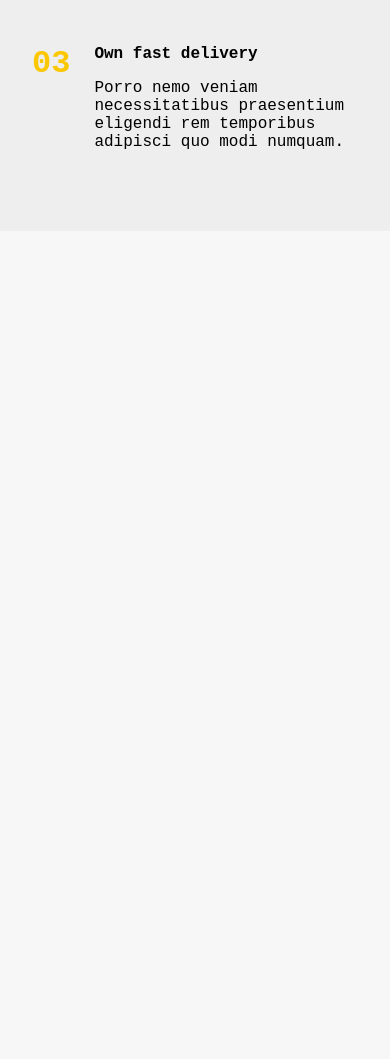
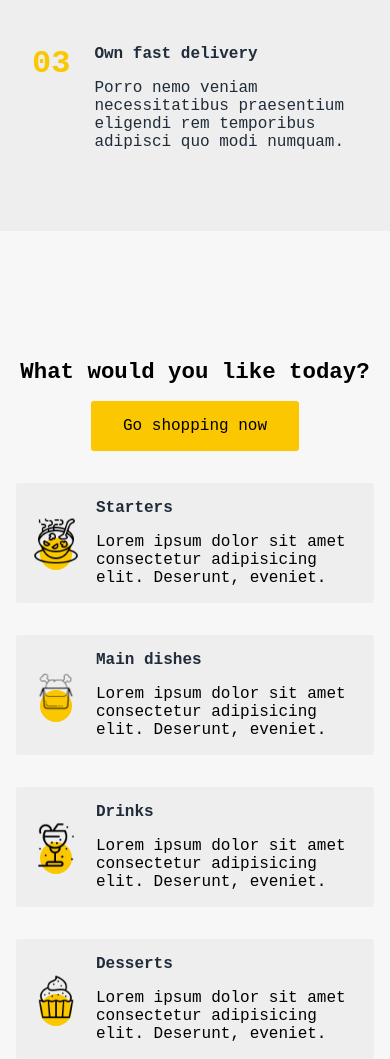
Before and after one commit to yakuppgeyikk96/RestaurantApp, a website: page index.html in a window 390 px wide. Shown: the part 1353-2412 px from the top of the page. Before the commit the page ends 1648 px from the top, so only its background shows below. Drawn offline with Linux system fonts and the light colour scheme.

Commit message:
Add categories section

```diff
--- a/index.html
+++ b/index.html
@@ -104,9 +104,7 @@
             <li class="item item-2">
               <p class="item-number">02</p>
               <div class="item-content">
-                <p class="title">
-                  Fresh, organic ingredients
-                </p>
+                <p class="title">Fresh, organic ingredients</p>
                 <p class="description">
                   Porro nemo veniam necessitatibus praesentium eligendi rem
                   temporibus adipisci quo modi numquam.
@@ -116,9 +114,7 @@
             <li class="item item-3">
               <p class="item-number">03</p>
               <div class="item-content">
-                <p class="title">
-                  Own fast delivery
-                </p>
+                <p class="title">Own fast delivery</p>
                 <p class="description">
                   Porro nemo veniam necessitatibus praesentium eligendi rem
                   temporibus adipisci quo modi numquam.
@@ -128,6 +124,62 @@
           </ul>
         </div>
       </section>
+      <section class="categories">
+        <div class="categories-heading">
+          <p>What would you like today?</p>
+          <div role="button" class="btn-lg">Go shopping now</div>
+        </div>
+        <div class="categories-cards">
+          <div class="card">
+            <div class="card-icon">
+              <img src="./assets/icons/starters.png" alt="starters" />
+            </div>
+            <div class="card-content">
+              <p>Starters</p>
+              <p>
+                Lorem ipsum dolor sit amet consectetur adipisicing elit.
+                Deserunt, eveniet.
+              </p>
+            </div>
+          </div>
+          <div class="card">
+            <div class="card-icon">
+              <img src="./assets/icons/main_dishes.png" alt="main_dishes" />
+            </div>
+            <div class="card-content">
+              <p>Main dishes</p>
+              <p>
+                Lorem ipsum dolor sit amet consectetur adipisicing elit.
+                Deserunt, eveniet.
+              </p>
+            </div>
+          </div>
+          <div class="card">
+            <div class="card-icon">
+              <img src="./assets/icons/drinks.png" alt="drinks" />
+            </div>
+            <div class="card-content">
+              <p>Drinks</p>
+              <p>
+                Lorem ipsum dolor sit amet consectetur adipisicing elit.
+                Deserunt, eveniet.
+              </p>
+            </div>
+          </div>
+          <div class="card">
+            <div class="card-icon">
+              <img src="./assets/icons/deserts.png" alt="desserts" />
+            </div>
+            <div class="card-content">
+              <p>Desserts</p>
+              <p>
+                Lorem ipsum dolor sit amet consectetur adipisicing elit.
+                Deserunt, eveniet.
+              </p>
+            </div>
+          </div>
+        </div>
+      </section>
     </main>
   </body>
 </html>
--- a/sass/abstracts/_variables.scss
+++ b/sass/abstracts/_variables.scss
@@ -2,7 +2,7 @@
   --bg-primary: #f7f7f7;
   --bg-primary-light: #eee;
   --primary-clr: #fac700;
-  --secondary-clr: #231e41;
+  --secondary-clr: #202c39;
   --text-clr: black;
 
   --icon-size: 1.5rem;
--- /dev/null
+++ b/sass/layout/_categories.scss
@@ -0,0 +1,148 @@
+.categories {
+  height: 40rem;
+  margin: 2rem 0;
+  padding: 2rem 4rem;
+  width: 90%;
+  margin-inline: auto;
+
+  &-heading {
+    display: flex;
+    justify-content: space-evenly;
+    align-items: center;
+    margin: 2rem 0;
+
+    p {
+      flex: 1;
+      font-size: var(--fs-lg);
+      font-weight: var(--fw-bold);
+      color: var(--secondary-color);
+    }
+  }
+
+  &-cards {
+    display: grid;
+    grid-template-columns: repeat(2, 1fr);
+    gap: 2rem;
+
+    .card {
+      display: flex;
+      justify-content: center;
+      align-items: center;
+      background-color: var(--bg-primary-light);
+      border-radius: 3px;
+
+      .card-icon {
+        position: relative;
+        transform-style: preserve-3d;
+
+        img {
+          width: 64px;
+          height: 64px;
+          margin: 2rem 3rem;
+          transition: transform 500ms;
+        }
+
+        &::after {
+          content: "";
+          position: absolute;
+          bottom: 1rem;
+          left: 50%;
+          width: 2rem;
+          height: 2rem;
+          background: var(--primary-clr);
+          border-radius: 50%;
+          transform: translate3d(-50%, 0, -1px);
+          transition: transform 500ms;
+        }
+      }
+
+      .card-content {
+        p:first-child {
+          color: var(--secondary-clr);
+          font-size: var(--fs-md);
+          font-weight: var(--fw-bold);
+          margin-bottom: 1rem;
+        }
+      }
+
+      &:hover {
+        .card-icon {
+          img {
+            transform: translateY(-0.5rem);
+          }
+
+          &::after {
+            transform: translate3d(-50%, 0, -1px) scale(1.2);
+          }
+        }
+      }
+    }
+  }
+}
+
+@media screen and (max-width: 1200px) {
+  .categories {
+    width: 100%;
+    padding: 2rem 2rem;
+  }
+}
+
+@media screen and (max-width: 996px) {
+  .categories {
+    width: 80%;
+    &-cards {
+      grid-template-columns: 1fr;
+    }
+  }
+}
+
+@media screen and (max-width: 768px) {
+  .categories {
+    width: 90%;
+  }
+}
+
+@media screen and (max-width: 576px) {
+  .categories {
+    width: 100%;
+
+    &-heading {
+      flex-direction: column;
+      align-items: center;
+
+      p {
+        margin-bottom: 1rem;
+      }
+    }
+
+    &-cards {
+      .card {
+        padding: 1rem 0;
+
+        .card-icon {
+          img {
+            margin: 2rem;
+          }
+        }
+      }
+    }
+  }
+}
+
+@media screen and (max-width: 450px) {
+  .categories {
+    padding: 2rem 1rem;
+
+    &-cards {
+      .card {
+        .card-icon {
+          img {
+            width: 48px;
+            height: 48px;
+            margin: 1rem;
+          }
+        }
+      }
+    }
+  }
+}
--- a/sass/layout/_claims.scss
+++ b/sass/layout/_claims.scss
@@ -82,11 +82,11 @@
     flex-direction: column;
     justify-content: flex-start;
     padding: 2rem;
+    color: var(--secondary-clr);
 
     .articles-heading {
       font-size: var(--fs-lg);
       font-weight: var(--fw-bold);
-      color: var(--tertiary-color);
     }
 
     .article-list {
@@ -110,7 +110,6 @@
           .title {
             font-size: var(--fs-md);
             font-weight: var(--fw-bold);
-            color: var(--tertiary-color);
             margin-bottom: 1rem;
           }
         }
--- a/sass/main.scss
+++ b/sass/main.scss
@@ -12,3 +12,4 @@
 /* Layouts */
 @import './layout/header';
 @import './layout/claims';
+@import './layout/categories';
```
Also changed, not shown: assets/icons/deserts.png (added), assets/icons/drinks.png (added), assets/icons/main_dishes.png (added), assets/icons/starters.png (added), css/main.css.
